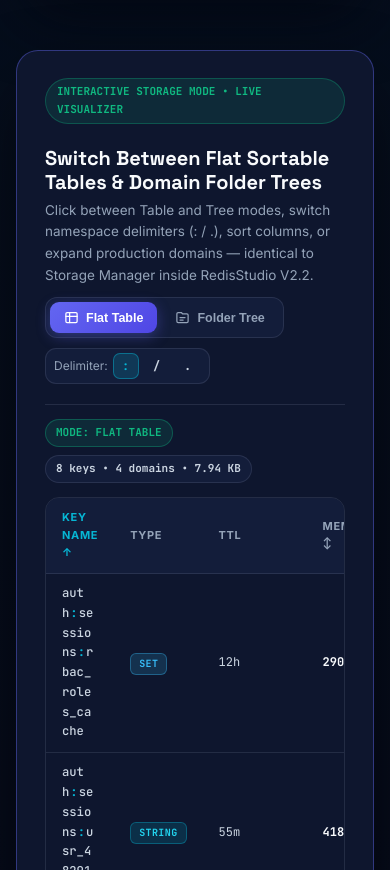
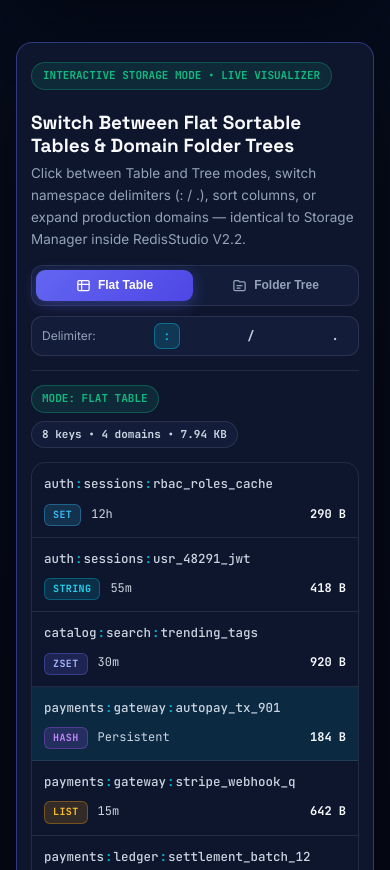
Before and after one commit to dellik95/portfolio, a plain HTML site: page projects/redis-gui.html in a window 390 px wide. Shown: the part 3928-4798 px from the top of the page. Drawn offline with Linux system fonts and the light colour scheme.

Commit message:
Improve mobile layout of Tree/Table visualizer on RedisGUI landing

```diff
--- a/projects/redis-gui.html
+++ b/projects/redis-gui.html
@@ -1284,7 +1284,8 @@
       font-size: 12.2px;
       color: var(--ink);
       font-weight: 500;
-      word-break: break-all;
+      overflow-wrap: anywhere;
+      word-break: normal;
     }
     .tt-delim-hl {
       color: var(--cyan);
@@ -1454,6 +1455,59 @@
       .stage-chrome { gap: 10px; font-size: 10.5px; }
       .stage-chrome > span:last-child { display: none; }
       .live-pill { font-size: 11px; padding: 6px 12px; text-align: left; }
+
+      /* Interactive Table vs Folder Tree Mobile Hardening */
+      .tt-studio {
+        margin-top: 28px;
+        padding: 18px 14px;
+        border-radius: 16px;
+        scroll-margin-top: 80px;
+      }
+      .tt-head { gap: 14px; padding-bottom: 14px; }
+      .tt-title-block h4 { font-size: 19px; }
+      .tt-controls { width: 100%; }
+      .tt-mode-switch { width: 100%; display: grid; grid-template-columns: 1fr 1fr; }
+      .tt-mode-btn { justify-content: center; padding: 8px 10px; font-size: 12px; }
+      .tt-delim-group { width: 100%; justify-content: space-between; padding: 6px 10px; }
+      .tt-table thead { display: none; }
+      .tt-table, .tt-table tbody { display: block; width: 100%; }
+      .tt-table tbody tr {
+        display: grid;
+        grid-template-columns: auto auto 1fr;
+        align-items: center;
+        gap: 6px 10px;
+        padding: 11px 12px;
+        border-bottom: 1px solid var(--border);
+      }
+      .tt-table tbody tr:last-child { border-bottom: none; }
+      .tt-table td {
+        display: block;
+        padding: 0;
+        border-bottom: none;
+      }
+      .tt-table td:first-child {
+        grid-column: 1 / -1;
+        font-size: 12.5px;
+        margin-bottom: 2px;
+      }
+      .tt-table td:last-child {
+        text-align: right;
+      }
+      .tt-tree-list { padding: 10px 8px; }
+      .tt-children { margin-left: 8px; padding-left: 9px; }
+      .tt-node-row {
+        flex-wrap: wrap;
+        align-items: center;
+        gap: 6px 10px;
+        padding: 8px 9px;
+      }
+      .tt-node-left { flex: 1 1 100%; min-width: 0; }
+      .tt-folder-meta { font-size: 10.5px; padding: 2px 7px; }
+      .tt-leaf-meta {
+        font-size: 11px;
+        padding-left: 2px;
+        gap: 10px;
+      }
     }
     @media (prefers-reduced-motion: reduce) {
       .reveal { opacity: 1; transform: none; transition: none; }
```
